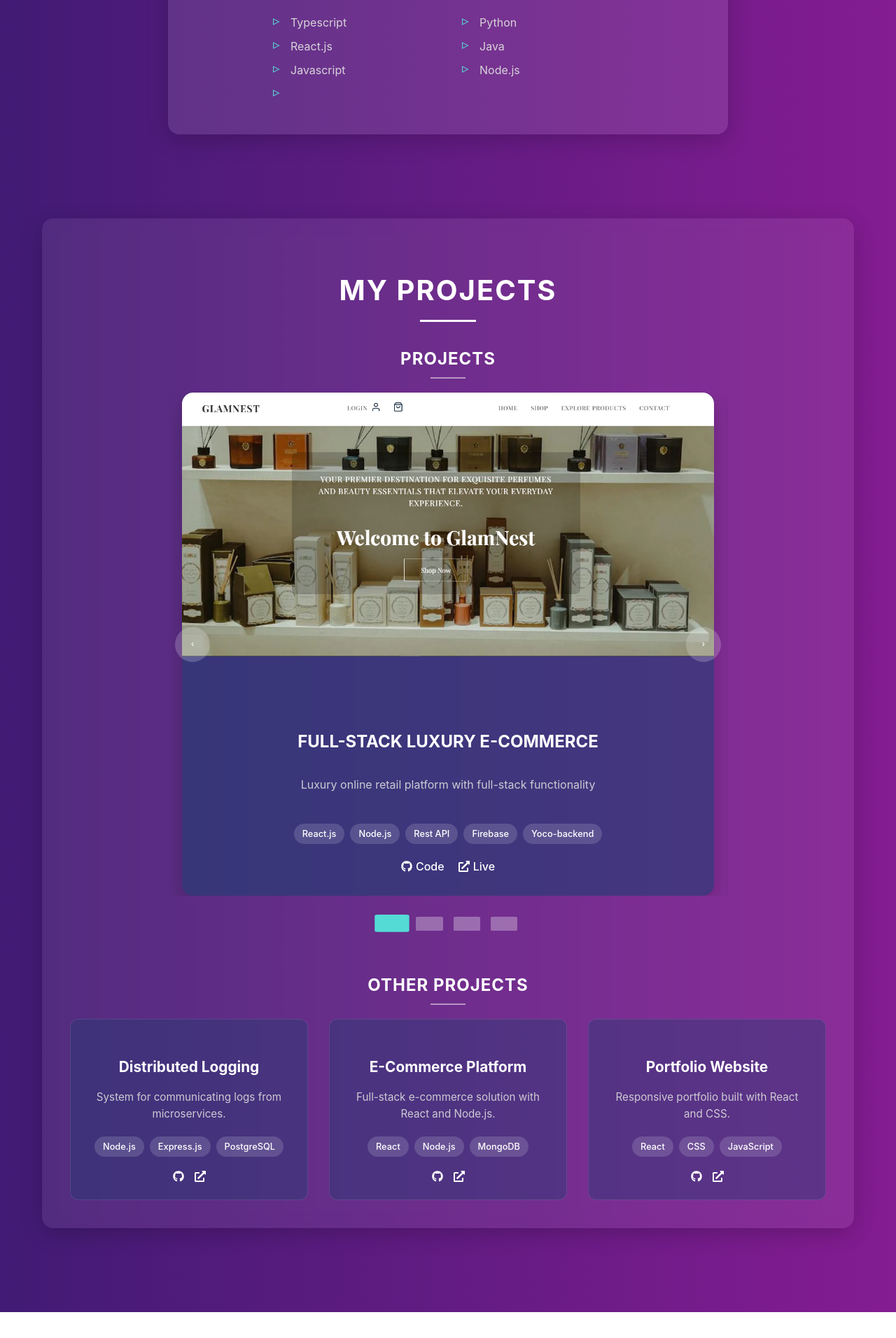
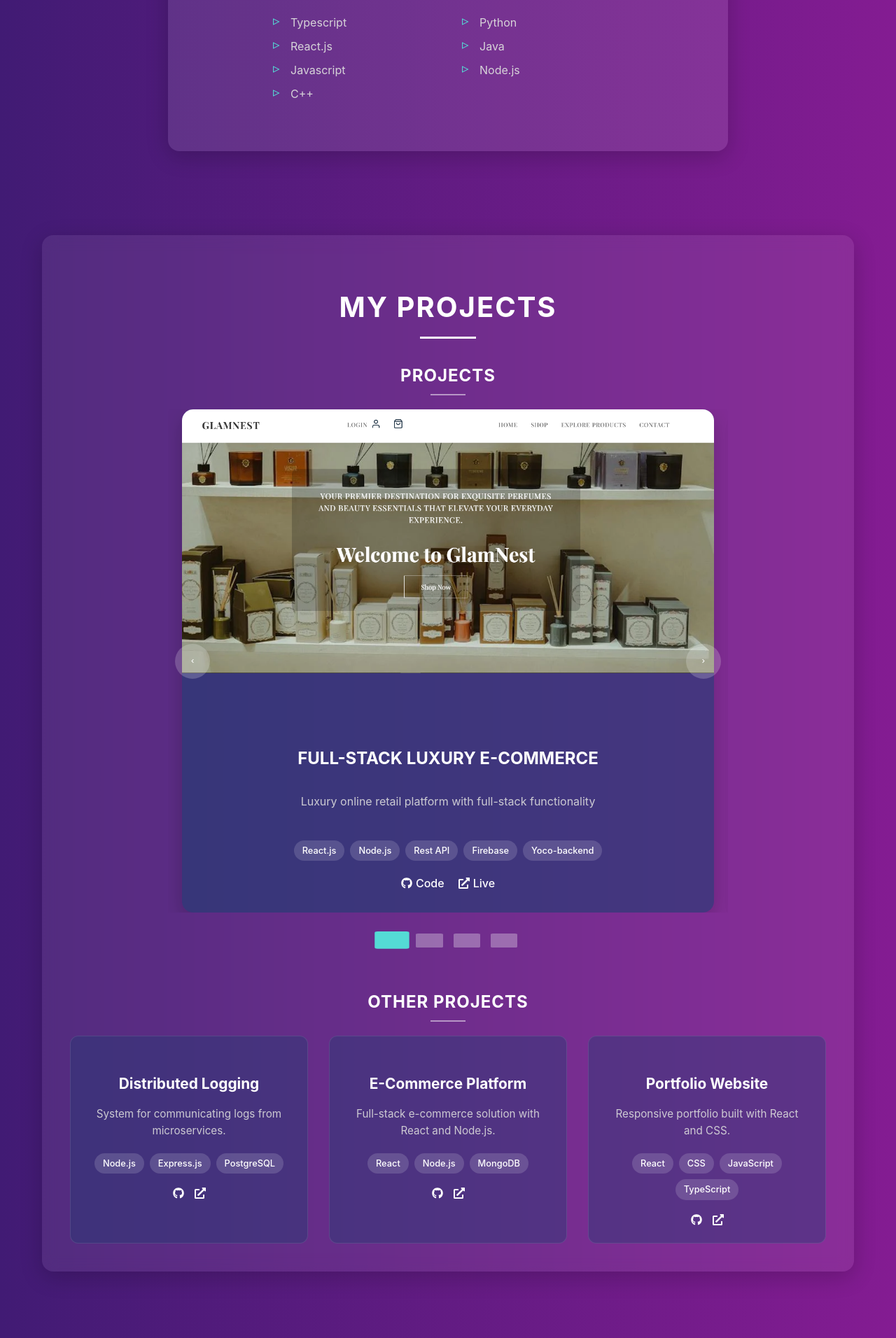
Before and after one commit to TonyStagon/MyPortfolio, a React (Vite) app: page / in a window 1280 px wide. Shown: the part 687-2599 px from the top of the page at 70% size. Before the commit the page ends 2562 px from the top, so only its background shows below. Built offline with nearby package versions, Linux system fonts and the light colour scheme.

Commit message:
New Language

```diff
--- a/src/components/Home.jsx
+++ b/src/components/Home.jsx
@@ -58,9 +58,9 @@ const Home = () => {
     {
       title: "Portfolio Website",
       description: "Responsive portfolio built with React and CSS.",
-      technologies: ["React", "CSS", "JavaScript"],
-      githubLink: "#",
-      liveLink: "#"
+      technologies: ["React", "CSS", "JavaScript","TypeScript"],
+      githubLink: "https://github.com/TonyStagon/MyPortfolio",
+      liveLink: "https://arthurmaatlane.vercel.app/"
     }
   ];
 
@@ -113,7 +113,7 @@ const Home = () => {
             <li>Java</li>
             <li>Javascript</li>
             <li>Node.js</li>
-            <li></li>
+            <li>C++</li>
           </ul>
         </div>
 
```
